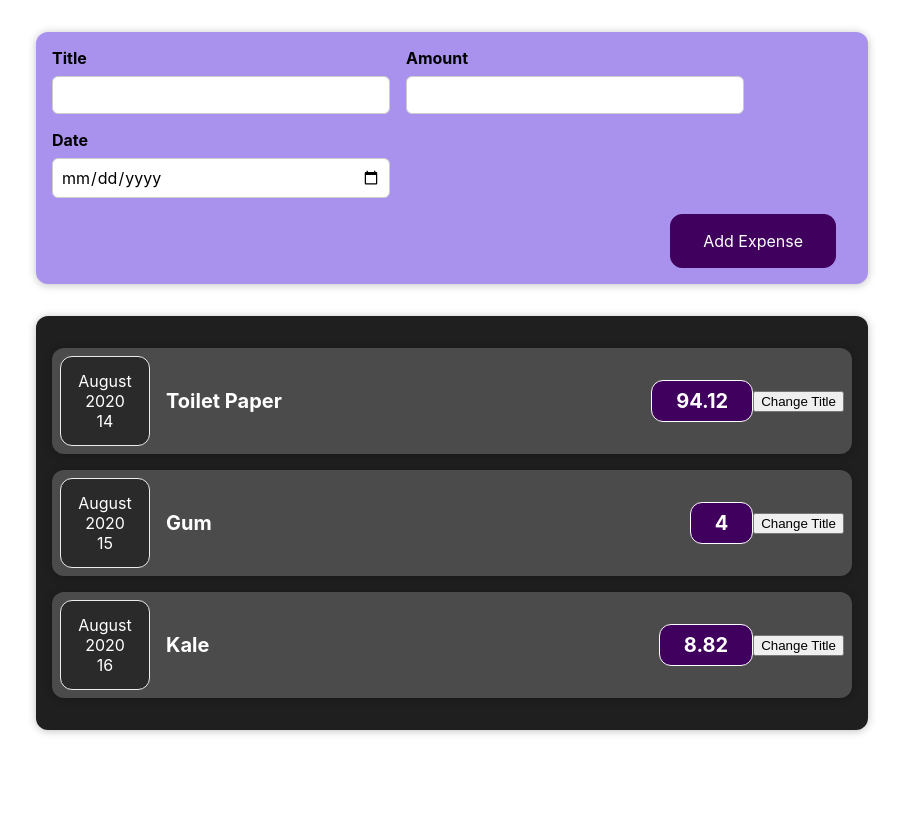
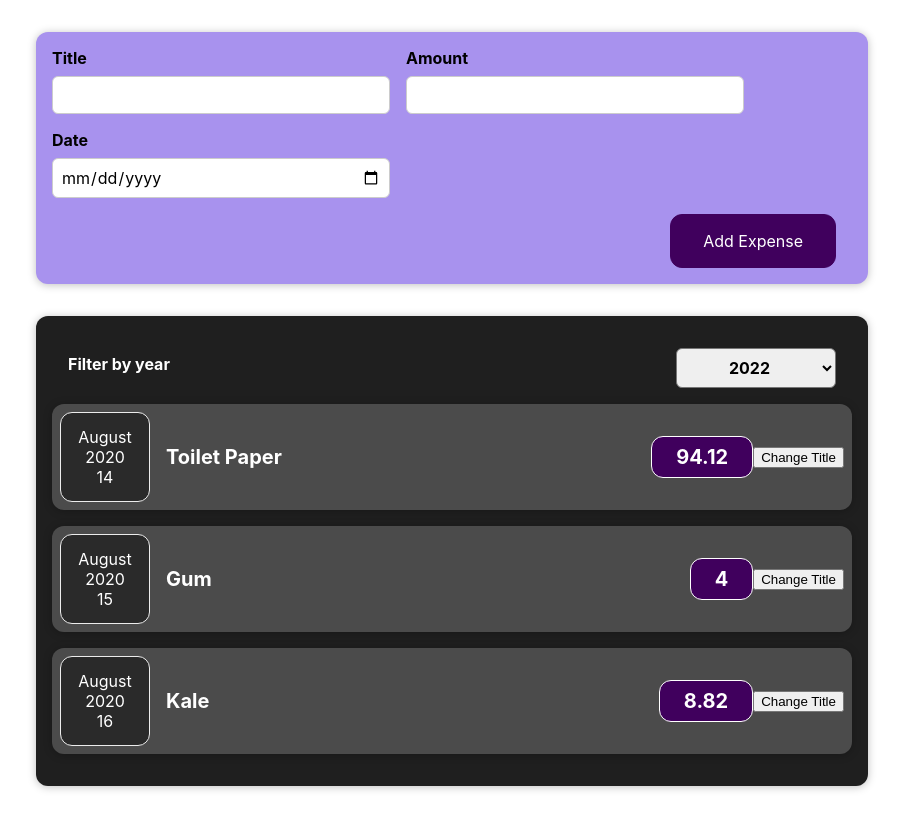
Before and after one commit to mndowne/budgeting-app, a React (Create React App) app: page / in a window 1280 px wide. Shown: the whole page, without its empty margins (188-1091 px from the left). Built offline with nearby package versions, Linux system fonts and the light colour scheme.

Commit message:
Added a filter to the Expenses

```diff
--- a/src/App.js
+++ b/src/App.js
@@ -24,10 +24,14 @@ const expenses = [
     }
 ];
 
+    const addExpenseHandler = (expense) => {
+        console.log(expense);
+    }
+
 
   return (
     <div className="App">
-        <NewExpense />
+        <NewExpense onAddExpense={addExpenseHandler}/>
         <Expenses expenses={ expenses } />
     </div>
   );
--- a/src/components/Expenses/Expenses.js
+++ b/src/components/Expenses/Expenses.js
@@ -1,11 +1,24 @@
 import ExpenseItem from './ExpenseItem.js';
 import Card from '../UI/Card.js';
+import ExpensesFilter from './ExpensesFilter.js';
+import React , {useState} from 'react';
 import './Expenses.css';
 
 
 const Expenses = ({expenses}) => {
+
+    const [yearFilter, setYearFilter] = useState('');
+
+    const yearFilterHandler = (year) => {
+        console.log('this is from Expenses.js');
+        setYearFilter(year);
+    };
+
+    console.log(yearFilter);
+
     return (
     <Card className="expenses">
+        <ExpensesFilter onYearFilter={yearFilterHandler}/>
         <ExpenseItem expenses={expenses[0]}/>
         <ExpenseItem expenses={expenses[1]}/>
         <ExpenseItem expenses={expenses[2]}/>
--- /dev/null
+++ b/src/components/Expenses/ExpensesFilter.css
@@ -0,0 +1,24 @@
+.expenses-filter {
+    color: white;
+    padding: 0 1rem;
+}
+
+.expenses-filter__control {
+    display: flex;
+    width: 100%;
+    align-items: center;
+    justify-content: space-between;
+    margin: 1rem 0;
+}
+
+.expenses-filter label {
+    font-weight: bold;
+    margin-bottom: 0.5rem;
+}
+
+.expenses-filter select {
+    font: inherit;
+    padding: 0.5rem 3rem;
+    font-weight: bold;
+    border-radius: 6px;
+}
--- /dev/null
+++ b/src/components/Expenses/ExpensesFilter.js
@@ -0,0 +1,29 @@
+import React , {useState} from 'react';
+
+import './ExpensesFilter.css';
+
+const ExpensesFilter = ({onYearFilter}) => {
+
+    const [yearFilter, setYearFilter] = useState('');
+
+    const onChangeHandler = (e) => {
+        setYearFilter(e.target.value);
+        onYearFilter(e.target.value);
+    };
+
+    return (
+        <div className='expenses-filter'>
+            <div className='expenses-filter__control'>
+                <label>Filter by year</label>
+                <select onChange={onChangeHandler} value={yearFilter}>
+                    <option value='2022' >2022</option>
+                    <option value='2021' >2021</option>
+                    <option value='2020' >2020</option>
+                    <option value='2019' >2019</option>
+                </select>
+            </div>
+        </div>
+    );
+};
+
+export default ExpensesFilter;
--- a/src/components/NewExpense/ExpenseForm.js
+++ b/src/components/NewExpense/ExpenseForm.js
@@ -2,7 +2,7 @@ import React , {useState} from 'react';
 import './ExpenseForm.css';
 
 
-const ExpenseForm = () => {
+const ExpenseForm = ({onSaveExpenseData}) => {
 
     const [enteredTitle, setEnteredTitle ] = useState('');
     const [enteredAmount, setEnteredAmount ] = useState('');
@@ -28,7 +28,12 @@ const ExpenseForm = () => {
             amount: enteredAmount,
             date: new Date( enteredDate )
         };
-        console.log(expenseData);
+
+        onSaveExpenseData(expenseData);
+        setEnteredTitle('');
+        setEnteredAmount('');
+        setEnteredDate('');
+
     };
 
 
@@ -37,15 +42,31 @@ const ExpenseForm = () => {
             <div className="new-expense__controls">
                 <div className="new-expense__control">
                     <label>Title</label>
-                    <input type='text' onChange={titleChangeHandler}/>
+                    <input
+                        type='text'
+                        value={enteredTitle}
+                        onChange={titleChangeHandler}
+                    />
                 </div>
                 <div className="new-expense__control">
                     <label>Amount</label>
-                    <input type='number' min=".01" step="0.01" onChange={amountChangeHandler}/>
+                    <input
+                        type='number'
+                        value={enteredAmount}
+                        min=".01"
+                        step="0.01"
+                        onChange={amountChangeHandler}
+                    />
                 </div>
                 <div className="new-expense__control">
                     <label>Date</label>
-                    <input type='date' min="2019-01-01" step="2022-12-31" onChange={dateChangeHandler} />
+                    <input
+                        type='date'
+                        value={enteredDate}
+                        min="2019-01-01"
+                        step="2022-12-31"
+                        onChange={dateChangeHandler}
+                    />
                 </div>
             </div>
             <div className="new-expense__actions">
--- a/src/components/NewExpense/NewExpense.js
+++ b/src/components/NewExpense/NewExpense.js
@@ -2,10 +2,20 @@ import React from 'react';
 import './NewExpense.css';
 import ExpenseForm from './ExpenseForm.js'
 
-const NewExpense = () => {
+const NewExpense = ({onAddExpense}) => {
+
+    const saveExpenseDataHandler = (enteredExpenseData) => {
+        const expenseData = {
+            ...enteredExpenseData,
+            id: Math.random().toString()
+        };
+        onAddExpense(expenseData);
+    };
+
+
     return (
         <div className="new-expense">
-            <ExpenseForm />
+            <ExpenseForm onSaveExpenseData={saveExpenseDataHandler}/>
         </div>
     );
 }
```
